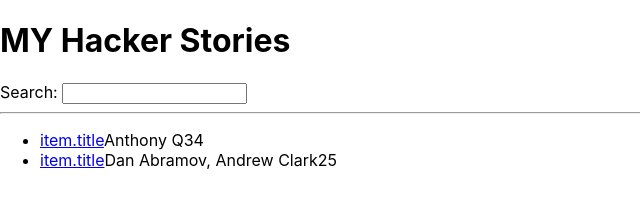
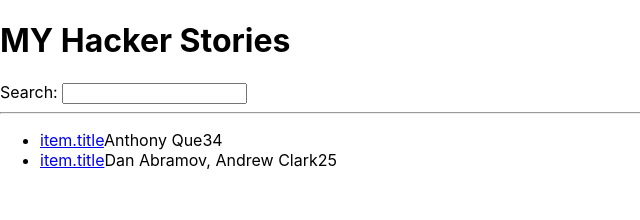
Before and after one commit to BARarch/hacker-stories, a React (Create React App) app: page / in a window 1280 px wide. Shown: the top 220 px of the page, without its empty margins (0-640 px from the left). Built offline with nearby package versions, Linux system fonts and the light colour scheme.

Commit message:
:tada: List and Item Props

```diff
--- a/src/App.js
+++ b/src/App.js
@@ -4,7 +4,7 @@ const listA = [
   {
     title: 'React',
     url: 'https://reactjs.org/',
-    author: 'Anthony Q',
+    author: 'Anthony Que',
     num_comments: 3,
     points: 4,
     objectID: 0,
@@ -70,6 +70,13 @@ const List = (props) => (
     <ul>
       {props.list.map(function (item) {
         return(
+          <Item key={item.objectID} item={item} />
+        );
+      })}
+    </ul>
+  );
+
+const Item = ({ item }) => (
   <li key={item.objectID}>
     <span>
       <a href={item.url}>item.title</a>
@@ -78,10 +85,9 @@ const List = (props) => (
     <span>{item.num_comments}</span>
     <span>{item.points}</span>
 </li>
-        );
-      })}
-    </ul>
 )
 
 
+
+
 export default App;
```
Lines whose indentation alone changed are shown as unchanged.
